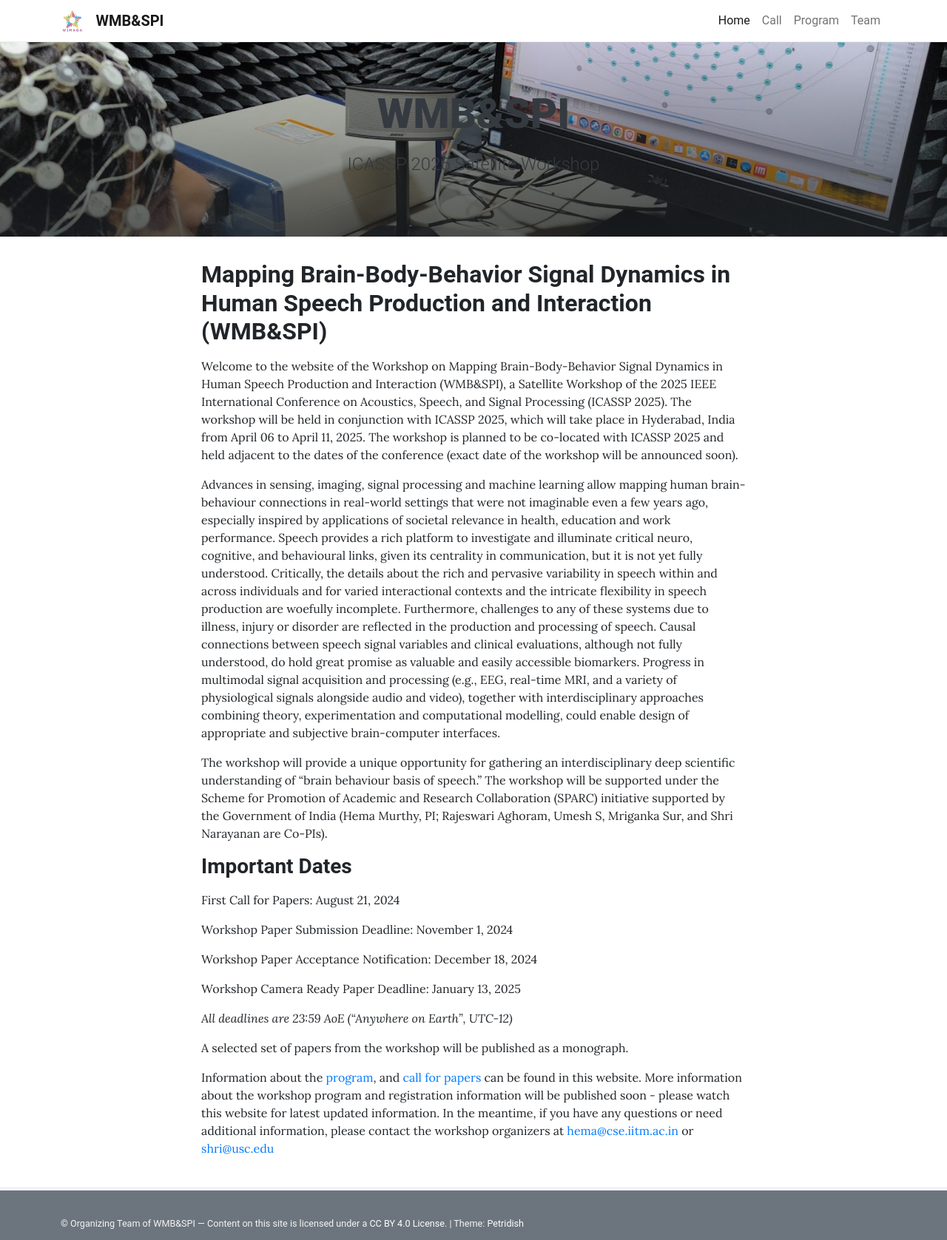
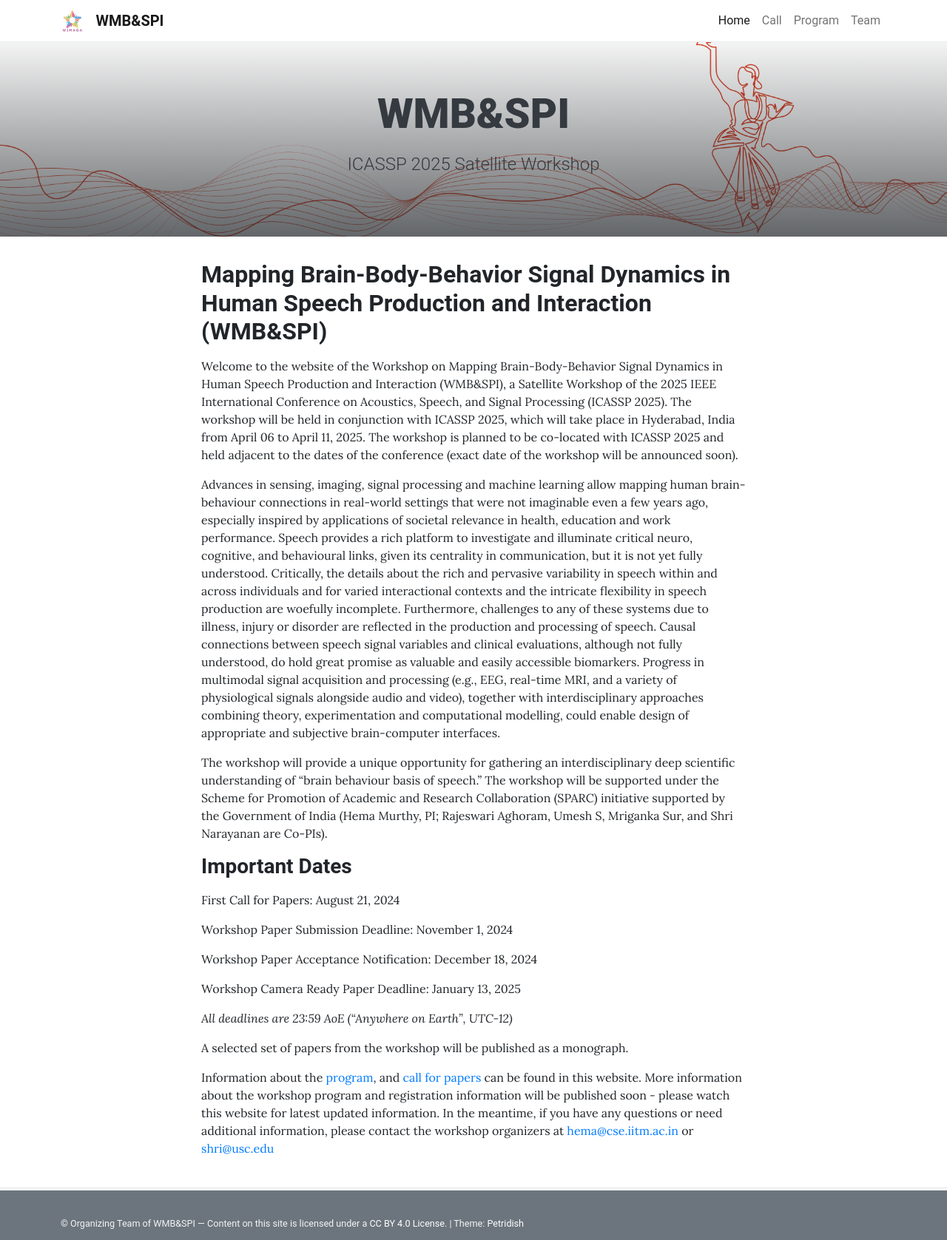
Before and after one commit to wmbspi/wmbspi.github.io, a Jekyll site: the page built from pages/home.md, in a window 1280 px wide. Shown: the whole page at 74% size. Built offline with Jekyll 4.4.1, drawn with Linux system fonts in a browser that asks for light colours.

Commit message:
Update home.md

```diff
--- a/pages/home.md
+++ b/pages/home.md
@@ -2,7 +2,7 @@
 layout: home
 title: WMB&SPI
 description: ICASSP 2025 Satellite Workshop
-background: /assets/theme/images/bckg.jpg
+background: /assets/theme/images/header.png
 permalink: /
 ---
 
```
